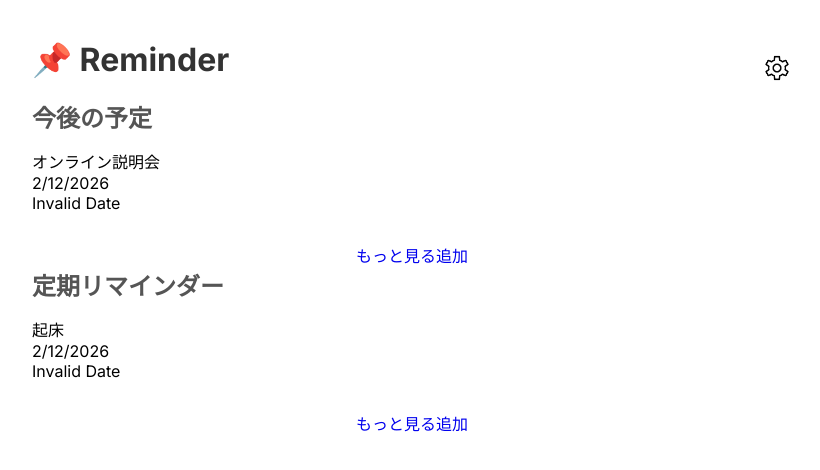
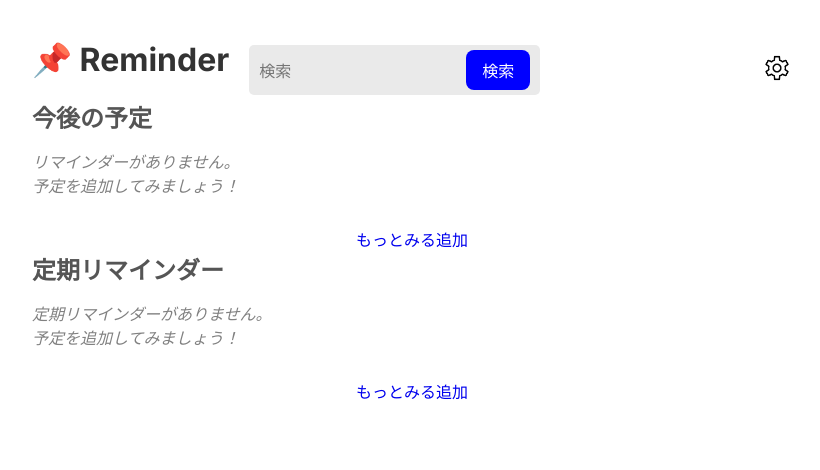
Before and after one commit to itc-n25005/reminder-project, a Next.js app: page / in a window 1280 px wide. Shown: the top 470 px of the page, without its empty margins (228-1048 px from the left). Built offline with nearby package versions, Linux system fonts and the light colour scheme.

Commit message:
途中経過

```diff
--- a/app/components/Date/index.tsx
+++ /dev/null
@@ -1,5 +0,0 @@
-let now = new Date();
-console.log(now); // Wed Feb 18 2026 10:30:00 JST
-
-let d = new Date();
-console.log(d.getTime()); // 1700000000000
--- /dev/null
+++ b/app/components/Search/index.module.css
@@ -0,0 +1,23 @@
+.searchForm {
+  margin-left: 20px;
+  display: flex;
+  align-items: right;
+  border-radius: 5px;
+  background-color: #eaeaea;
+  padding: 5px 10px;
+  text-decoration: none;
+}
+.searchForm input {
+  border: none;
+  background: none;
+  outline: none;
+  font-size: 16px;
+}
+.searchForm button {
+  background: blue;
+  color: white;
+  border: none;
+  cursor: pointer;
+  font-size: 16px;
+  text-align: right;
+}
--- /dev/null
+++ b/app/components/Search/index.tsx
@@ -0,0 +1,12 @@
+import styles from "./index.module.css";
+
+export default function Search() {
+  return (
+    <form className={styles.searchForm}>
+      <label className={styles.search}>
+        <input type="text" placeholder="検索" className={styles.searchInput} />
+        <button type="submit">検索</button>
+      </label>
+    </form>
+  );
+}
--- a/app/components/Task/index.tsx
+++ b/app/components/Task/index.tsx
@@ -1,8 +1,8 @@
 import styles from "./index.module.css";
-import { task } from "@/app/libs/microcms";
+import { Task } from "@/app/libs/microcms";
 
 type Props = {
-  tasks: task[];
+  tasks: Task[];
 };
 
 export default function ReminderList({ tasks }: Props) {
--- a/app/components/Todo/index.tsx
+++ b/app/components/Todo/index.tsx
@@ -1,8 +1,8 @@
 import style from "./index.module.css";
-import { todo } from "@/app/libs/microcms";
+import { Todo } from "@/app/libs/microcms";
 
 type Props = {
-  todos: todo[];
+  todos: Todo[];
 };
 
 export default function TodoList({ todos }: Props) {
--- a/app/page.module.css
+++ b/app/page.module.css
@@ -22,6 +22,10 @@
   color: #333;
   margin-bottom: 20px;
   text-align: left;
+}
+.Search {
+  display: flex;
+  align-items: right;
 }
 .settingButton {
   display: block;
@@ -53,17 +57,6 @@
   font-size: 14px;
   color: #666;
 }
-.tasksTag {
-  display: inline-block;
-  background-color: #e0e0e0;
-  padding: 5px 10px;
-  border-radius: 4px;
-  font-size: 12px;
-  color: #555;
-}
-.tasksTag + .tasksTag {
-  margin-left: 8px;
-}
 .list {
   list-style-type: none;
   padding: 0;
@@ -73,11 +66,11 @@
   border-bottom: 1px solid #ddd;
   padding-bottom: 10px;
 }
-.ReminderLink {
-  margin-top: 30px;
-  text-align: center;
-}
 .taskLink {
   margin-top: 30px;
   text-align: center;
 }
+.todoLink {
+  margin-top: 30px;
+  text-align: center;
+}
--- a/app/page.tsx
+++ b/app/page.tsx
@@ -1,55 +1,89 @@
 "use client";
 
+import { useEffect, useState } from "react";
 import Image from "next/image";
 import styles from "./page.module.css";
 
+import Link from "next/link";
+import Search from "@/app/components/Search";
 import Task from "@/app/components/Task";
 import Todo from "@/app/components/Todo";
 import ButtonLink from "@/app/components/ButtonLink";
-import { task, todo } from "@/app/libs/microcms";
-
-const tasks: task[] = [
-  {
-    id: 1,
-    event: "オンライン説明会",
-    date: "2026-02-12",
-    time: "10:00",
-    done: false,
-  },
-];
-
-const todos: todo[] = [
-  {
-    id: 1,
-    event: "起床",
-    date: "2026-02-12",
-    time: "07:00",
-    done: false,
-  },
-];
 
 export default function Home() {
+  const [tasks, setTasks] = useState([]);
+  const [todos, setTodos] = useState([]);
+
+  useEffect(() => {
+    const savedTasks = localStorage.getItem("tasks");
+    const savedTodos = localStorage.getItem("todos");
+
+    if (savedTasks) setTasks(JSON.parse(savedTasks));
+    if (savedTodos) setTodos(JSON.parse(savedTodos));
+  }, []);
+
+  useEffect(() => {
+    localStorage.setItem("tasks", JSON.stringify(tasks));
+  }, [tasks]);
+
+  useEffect(() => {
+    localStorage.setItem("todos", JSON.stringify(todos));
+  }, [todos]);
+
+  useEffect(() => {
+    if (Notification.permission !== "granted") {
+      Notification.requestPermission();
+    }
+  }, []);
+
+  useEffect(() => {
+    const interval = setInterval(() => {
+      const now = new Date();
+
+      tasks.forEach((task: any) => {
+        const taskDate = new Date(`${task.date}T${task.time}`);
+
+        if (
+          taskDate.getFullYear() === now.getFullYear() &&
+          taskDate.getMonth() === now.getMonth() &&
+          taskDate.getDate() === now.getDate() &&
+          taskDate.getHours() === now.getHours() &&
+          taskDate.getMinutes() === now.getMinutes() &&
+          !task.done
+        ) {
+          new Notification("📌 リマインダー", {
+            body: task.todo,
+          });
+        }
+      });
+    }, 60000);
+
+    return () => clearInterval(interval);
+  }, [tasks]);
+
   return (
     <main className={styles.main}>
       <div className={styles.header}>
         <h1 className={styles.title}>📌 Reminder</h1>
-        <div className={styles.settingButton}>
-          <ButtonLink href="/setting">
+        <Search />
+        <li className={styles.settingButton}>
+          <Link href="/setting">
             <Image src="/setting.png" alt="設定" width={30} height={30} />
-          </ButtonLink>
-        </div>
+          </Link>
+        </li>
       </div>
+
       <h2 className={styles.subtitle}>今後の予定</h2>
       <Task tasks={tasks} />
       <div className={styles.taskLink}>
-        <ButtonLink href="/task">もっと見る</ButtonLink>
-        <ButtonLink href="/taskadd">追加</ButtonLink>
+        <ButtonLink href="/Task">もっとみる</ButtonLink>
+        <ButtonLink href="/Taskadd">追加</ButtonLink>
       </div>
       <h3 className={styles.subtitle}>定期リマインダー</h3>
       <Todo todos={todos} />
-      <div className={styles.ReminderLink}>
-        <ButtonLink href="/todo">もっと見る</ButtonLink>
-        <ButtonLink href="/todoadd">追加</ButtonLink>
+      <div className={styles.todoLink}>
+        <ButtonLink href="/Todo">もっとみる</ButtonLink>
+        <ButtonLink href="/Todoadd">追加</ButtonLink>
       </div>
     </main>
   );
```
Also changed, not shown: app/Setting/page.tsx (added, +64 -0 lines), app/libs/microcms.ts (+3 -4 lines), app/Form/index.tsx (added), app/Setting/page.module.css (added), public/search.png (added).
